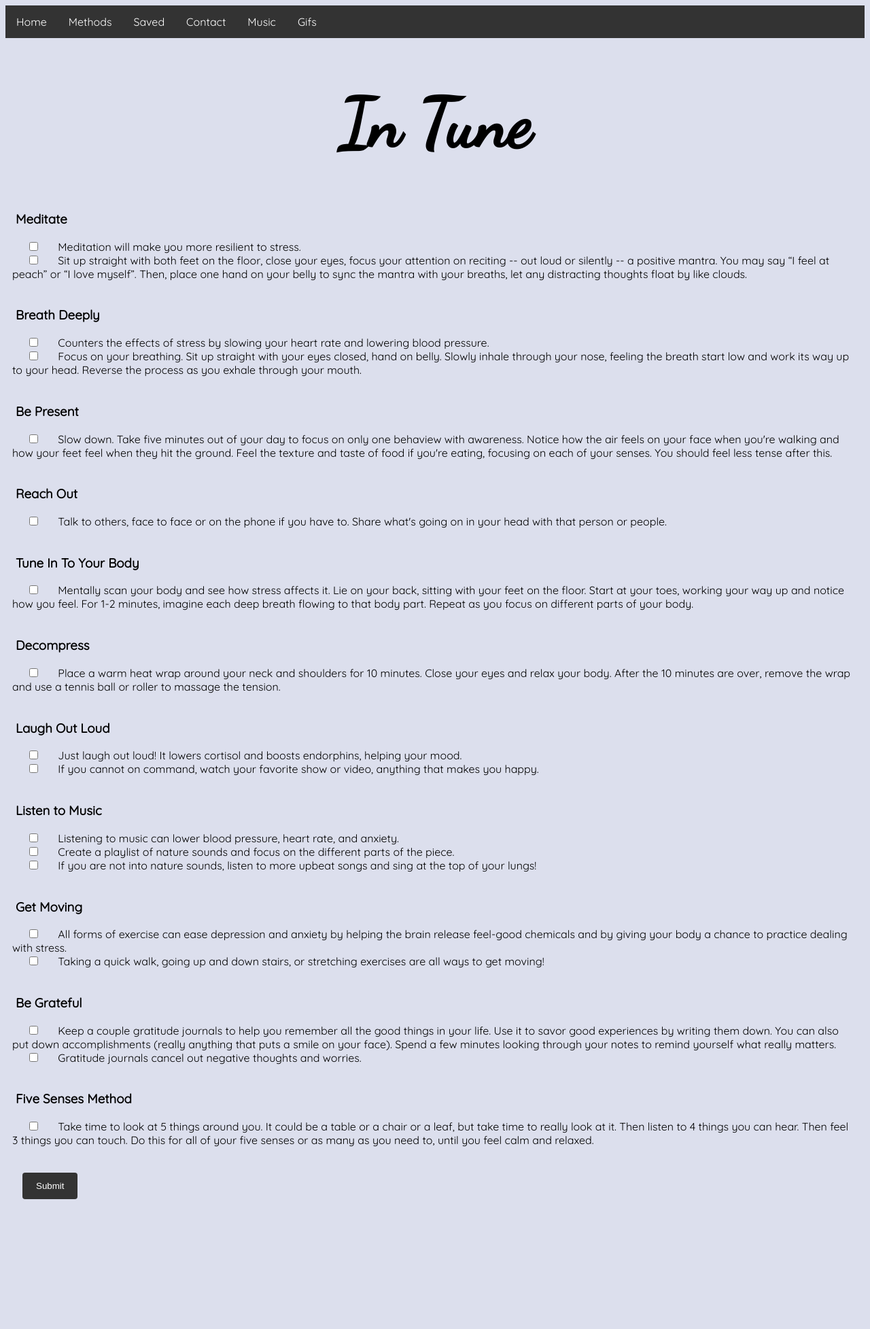
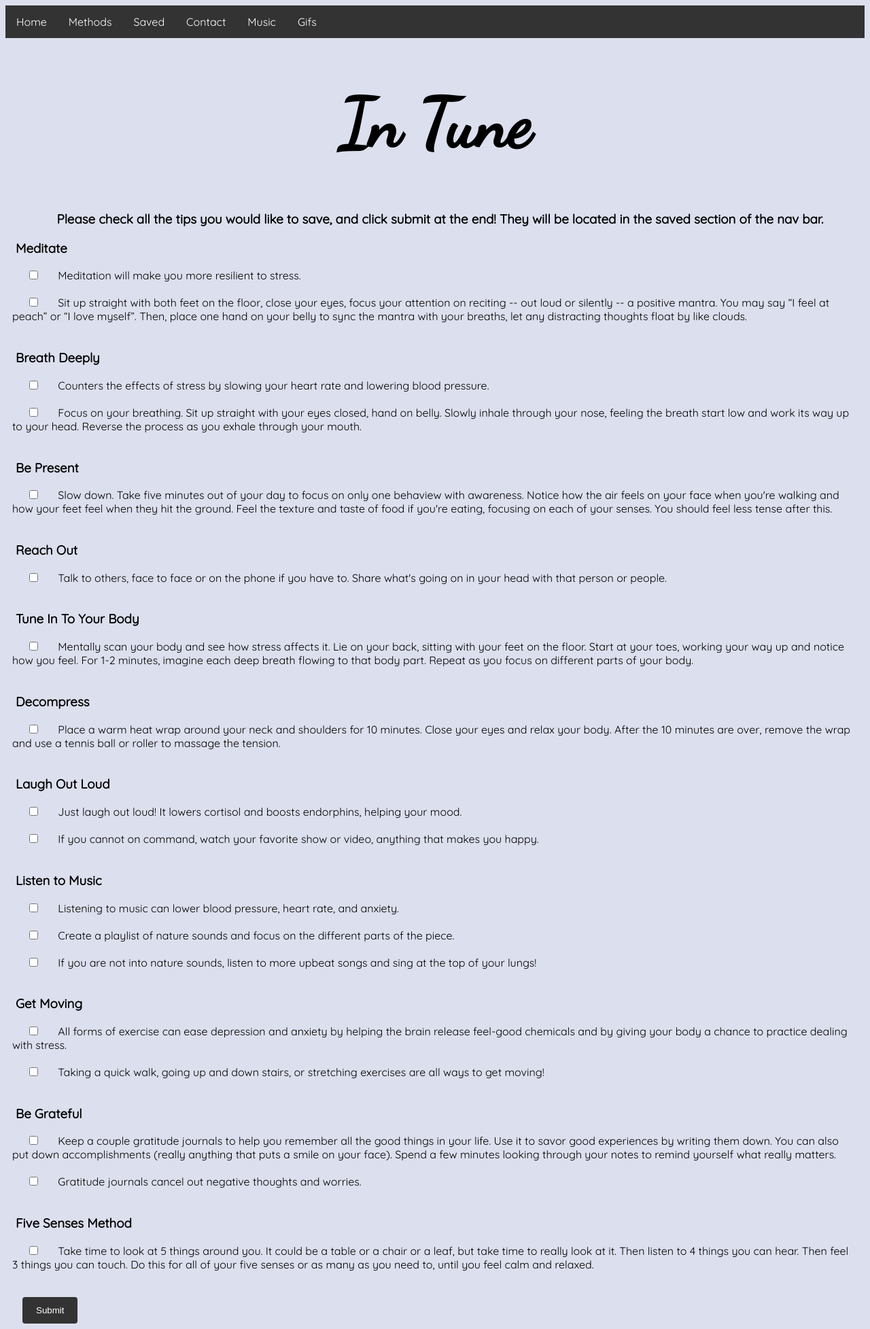
Before and after one commit to mikaylaeliyha/final-project, a Python web app: template templates/tips.html in a window 1280 px wide. Shown: the whole page at 68% size. Before the commit the page ends 1764 px from the top, so only its background shows below. Run offline with Jinja, Linux system fonts and the light colour scheme; the template is opened without the code that fills it, so the values that code supplies are empty.

Commit message:
templates

```diff
--- a/templates/contact.html
+++ b/templates/contact.html
@@ -18,8 +18,8 @@
     </ul>
   </div>
     <br/>
-    <div class="container">
-  <form method= "POST">
+    <div class="contain">
+  <form class="stuff" method= "POST">
 
     <label for="fname">First Name</label>
     <input type="text" id="fname" name="firstname" placeholder="Your name...">
--- a/templates/gifs.html
+++ b/templates/gifs.html
@@ -16,7 +16,9 @@
       <li><a href="/gifs">Gifs</a></li>
     </ul>
   </div>
-    <center><h1>In Tune</h1></center>
+  <br><br>
+  <center><h2>Calming Gifs</h2></center>
+    <!-- <center><h1>In Tune</h1></center> -->
     {% for url in gif_urls %}
     <center><img class=gifs src= "{{url}}"/></center>
     {% endfor %}
--- a/templates/main.html
+++ b/templates/main.html
@@ -18,7 +18,7 @@
   </div>
   <div class="container">
     <center>
-      <img src="https://media3.giphy.com/media/qq5gwamAHVofm/200_d.gif" style="width:80%;">
+      <img class="clouds" src="https://media3.giphy.com/media/qq5gwamAHVofm/200_d.gif" style="width:80%;">
     </center>
     <div class="centered"><center><button class="button">Login</button></center></div>
 <div class="top-middle"><center><h1>In Tune</h1></center></div>
--- a/templates/music.html
+++ b/templates/music.html
@@ -17,9 +17,11 @@
       <li><a href="/gifs">Gifs</a></li>
     </ul>
   </div>
-    <h1> Our recommended calming playlists: <h1>
-    <iframe src="https://open.spotify.com/embed?uri=spotify:user:spotify:playlist:37i9dQZF1DX9uKNf5jGX6m" width="300" height="380" frameborder="0" allowtransparency="true" allow="encrypted-media"></iframe>
+    <center><h2> Our recommended calming playlists: <h2></center>
+<br><br>
+    <center><iframe src="https://open.spotify.com/embed?uri=spotify:user:spotify:playlist:37i9dQZF1DX9uKNf5jGX6m" width="300" height="380" frameborder="0" allowtransparency="true" allow="encrypted-media"></iframe>
     <iframe src="https://open.spotify.com/embed?uri=spotify:user:briancrain:playlist:7FptwH3aQD4quRBqfCffKy" width="300" height="380" frameborder="0" allowtransparency="true" allow="encrypted-media"></iframe>
     <iframe src="https://open.spotify.com/embed?uri=spotify:user:meditationrelaxclub:playlist:5n6KR28MQyC9jzSSUEwptL" width="300" height="380" frameborder="0" allowtransparency="true" allow="encrypted-media"></iframe>
+</center>
   </body>
 </html>
--- a/templates/tips.html
+++ b/templates/tips.html
@@ -22,11 +22,13 @@
 
     <center><h1>In Tune</h1></center>
 
+<center><h3>Please check all the tips you would like to save, and click submit at the end! They will be located in the saved section of the nav bar.</h3></center>
+
 <h3>Meditate</h3>
-<form>
+<form class="other">
   <input type="checkbox" name="click1" value="something">
   Meditation will make you more resilient to stress.
-  <br>
+  <br><br>
   <input type="checkbox" name="click2" value="something">
   Sit up straight with both feet on the floor, close your eyes, focus your attention on reciting
     -- out loud or silently -- a positive mantra. You may say “I feel at peach”
@@ -36,88 +38,88 @@
 </form>
 
 <h3>Breath Deeply</h3>
-<form>
+<form class="other">
   <input type="checkbox" name="click1" value="something">
   Counters the effects of stress by slowing your heart rate and lowering blood pressure.
-  <br>
+  <br><br>
   <input type="checkbox" name="click2" value="something">
   Focus on your breathing. Sit up straight with your eyes closed, hand on belly. Slowly inhale through your nose, feeling the breath start low and work its way up to your head. Reverse the process as you exhale through your mouth.
   <br><br>
 </form>
 
 <h3>Be Present</h3>
-<form>
+<form class="other">
   <input type="checkbox" name="click1" value="something">
   Slow down. Take five minutes out of your day to focus on only one behaview with awareness. Notice how the air feels on your face when you're walking and how your feet feel when they hit the ground. Feel the texture and taste of food if you're eating, focusing on each of your senses. You should feel less tense after this.
   <br><br>
 </form>
 
 <h3>Reach Out</h3>
-<form>
+<form class="other">
   <input type="checkbox" name="click1" value="something">
   Talk to others, face to face or on the phone if you have to. Share what's going on in your head with that person or people.
   <br><br>
 </form>
 
 <h3>Tune In To Your Body</h3>
-<form>
+<form class="other">
   <input type="checkbox" name="click1" value="something">
   Mentally scan your body and see how stress affects it. Lie on your back, sitting with your feet on the floor. Start at your toes, working your way up and notice how you feel. For 1-2 minutes, imagine each deep breath flowing to that body part. Repeat as you focus on different parts of your body.
   <br><br>
 </form>
 
 <h3>Decompress</h3>
-<form>
+<form class="other">
   <input type="checkbox" name="click1" value="something">
   Place a warm heat wrap around your neck and shoulders for 10 minutes. Close your eyes and relax your body. After the 10 minutes are over, remove the wrap and use a tennis ball or roller to massage the tension.
   <br><br>
 </form>
 
 <h3>Laugh Out Loud</h3>
-<form>
+<form class="other">
   <input type="checkbox" name="click1" value="something">
 Just laugh out loud! It lowers cortisol and boosts endorphins, helping your mood.
-  <br>
+  <br><br>
   <input type="checkbox" name="click2" value="something">
 If you cannot on command, watch your favorite show or video, anything that makes you happy.
   <br><br>
 </form>
 
 <h3>Listen to Music</h3>
-<form>
+<form class="other">
   <input type="checkbox" name="click1" value="something">
 Listening to music can lower blood pressure, heart rate, and anxiety.
-  <br>
+  <br><br>
   <input type="checkbox" name="click2" value="something">
 Create a playlist of nature sounds and focus on the different parts of the piece.
-  <br>
+  <br><br>
   <input type="checkbox" name="click3" value="something">
 If you are not into nature sounds, listen to more upbeat songs and sing at the top of your lungs!
   <br><br>
 </form>
 
 <h3>Get Moving</h3>
-<form>
+<form class="other">
   <input type="checkbox" name="click1" value="something">
 All forms of exercise can ease depression and anxiety by helping the brain release feel-good chemicals and by giving your body a chance to practice dealing with stress.
-  <br>
+  <br><br>
   <input type="checkbox" name="click2" value="something">
 Taking a quick walk, going up and down stairs, or stretching exercises are all ways to get moving!
   <br><br>
 </form>
 
 <h3>Be Grateful</h3>
-<form>
+<form class="other">
   <input type="checkbox" name="click1" value="something">
 Keep a couple gratitude journals to help you remember all the good things in your life. Use it to savor good experiences by writing them down. You can also put down accomplishments (really anything that puts a smile on your face). Spend a few minutes looking through your notes to remind yourself what really matters.
-  <br>
+  <br><br>
   <input type="checkbox" name="click2" value="something">
 Gratitude journals cancel out negative thoughts and worries.
   <br><br>
 </form>
 
 <h3>Five Senses Method</h3>
-<form>
+<form class="other">
   <input type="checkbox" name="click1" value="something">
   Take time to look at 5 things around you. It could be a table or a chair or a leaf, but take time to really look at it. Then listen to 4 things you can hear. Then feel 3 things you can touch. Do this for all of your five senses or as many as you need to, until you feel calm and relaxed.
   <br><br>
```
